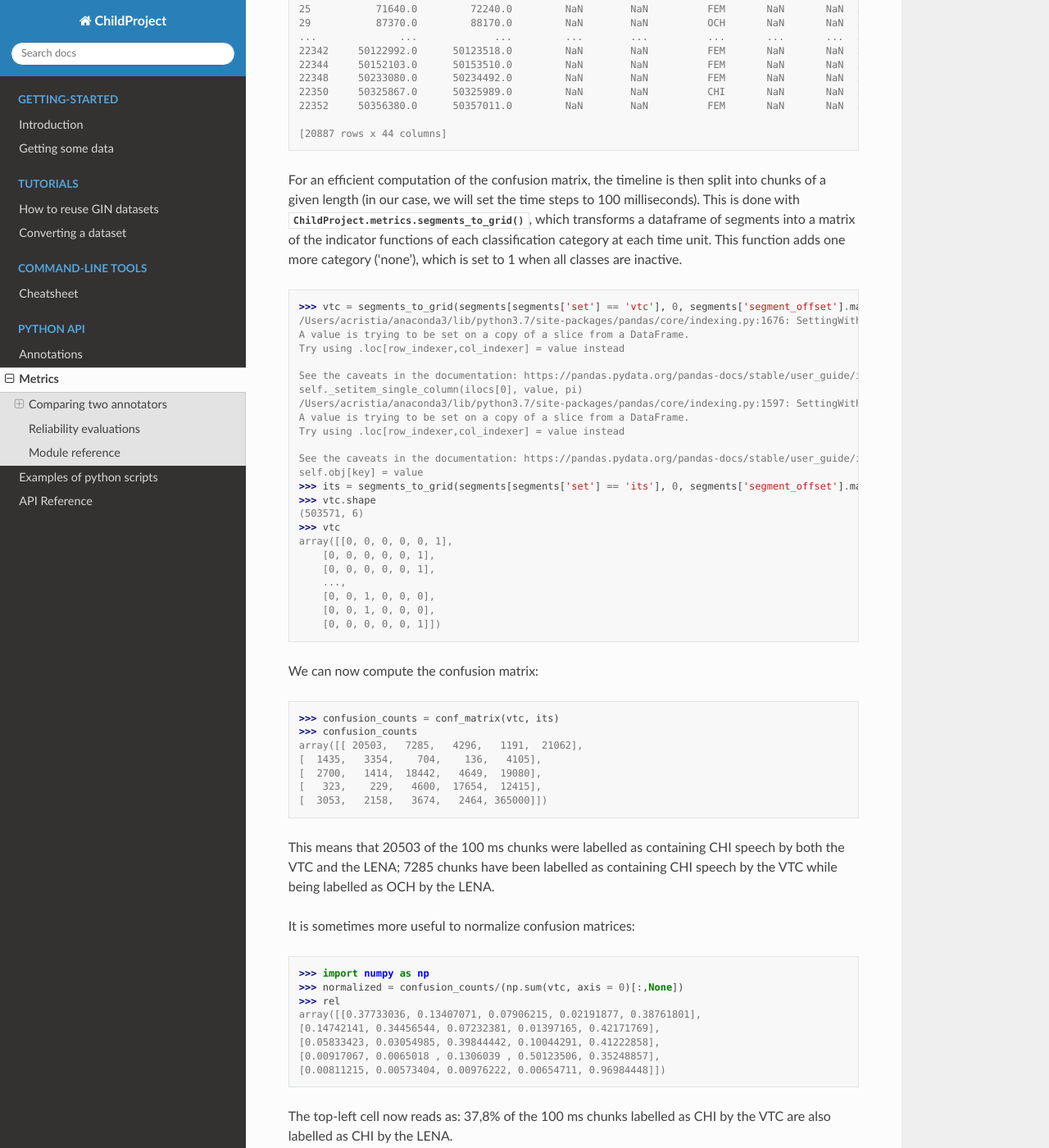
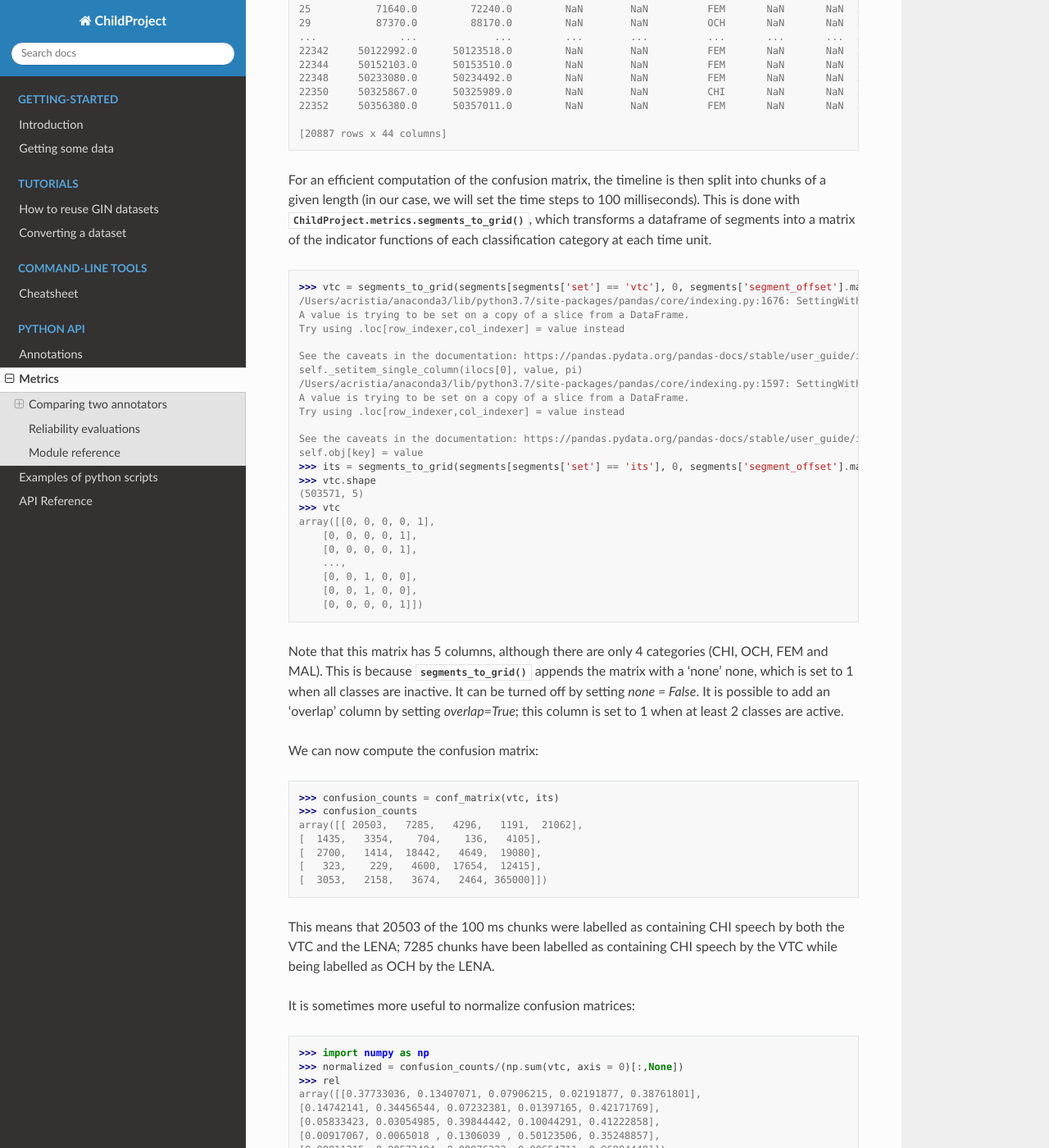
Before and after one commit to LAAC-LSCP/ChildProject, a Sphinx documentation site: the page built from docs/source/api-metrics.rst, in a window 1280 px wide and 1400 px high, scrolled down 1568 px. Shown: the whole window at 82% size. Built offline with Sphinx 7.4.7 and the Read the Docs theme 2.0.0, drawn with Linux system fonts in a browser that asks for light colours; pages that are not in the unit, such as notebooks, are missing from menus.

Commit message:
documenting overlap/none

```diff
--- a/docs/source/api-metrics.rst
+++ b/docs/source/api-metrics.rst
@@ -88,8 +88,7 @@ But the following will work even for sparse annotations covering several recordi
 For an efficient computation of the confusion matrix, the timeline is then split into chunks of a given length
 (in our case, we will set the time steps to 100 milliseconds).
 This is done with :func:`ChildProject.metrics.segments_to_grid`, which transforms a dataframe of segments
-into a matrix of the indicator functions of each classification category at each time unit. This function adds
-one more category ('none'), which is set to 1 when all classes are inactive.
+into a matrix of the indicator functions of each classification category at each time unit.
 
 .. code-block:: python
 
@@ -108,16 +107,21 @@ one more category ('none'), which is set to 1 when all classes are inactive.
     self.obj[key] = value
     >>> its = segments_to_grid(segments[segments['set'] == 'its'], 0, segments['segment_offset'].max(), 100, 'speaker_type', speakers)
     >>> vtc.shape
-    (503571, 6)
+    (503571, 5)
     >>> vtc
-    array([[0, 0, 0, 0, 0, 1],
-        [0, 0, 0, 0, 0, 1],
-        [0, 0, 0, 0, 0, 1],
+    array([[0, 0, 0, 0, 1],
+        [0, 0, 0, 0, 1],
+        [0, 0, 0, 0, 1],
         ...,
-        [0, 0, 1, 0, 0, 0],
-        [0, 0, 1, 0, 0, 0],
-        [0, 0, 0, 0, 0, 1]])
+        [0, 0, 1, 0, 0],
+        [0, 0, 1, 0, 0],
+        [0, 0, 0, 0, 1]])
 
+Note that this matrix has 5 columns, although there are only 4 categories (CHI, OCH, FEM and MAL).
+This is because :func:`~ChildProject.metrics.segments_to_grid` appends the matrix with a 'none' none,
+which is set to 1 when all classes are inactive.
+It can be turned off by setting `none = False`. It is possible to add an 'overlap' column
+by setting `overlap=True`; this column is set to 1 when at least 2 classes are active.
 
 We can now compute the confusion matrix:
 
```
